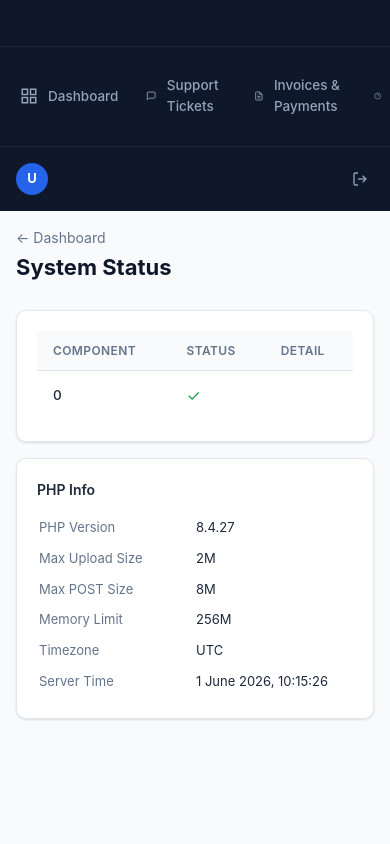
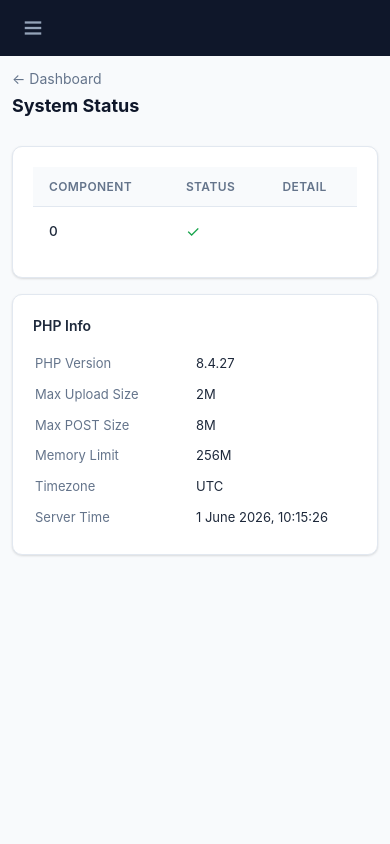
Before and after one commit to waltyw/Customer-Portal-White-Label, a PHP site: template templates/admin/system-status.php in a window 390 px wide. Run offline with PHP 8.4, Linux system fonts and the light colour scheme; the template is opened without the code that fills it: most values are stand-ins (such as "Sample title", 1, 10 or a date in 2020); data that the repository does not hold is empty.

Commit message:
feat: full mobile responsive layout with off-canvas sidebar
Replaces cramped horizontal tab nav with a proper hamburger drawer on
mobile. Tables auto-wrap for horizontal scroll. Added breakpoints at
1024px, 768px, and 480px for tablet/phone/small-phone.

Co-Authored-By: Claude Sonnet 4.6 <noreply@anthropic.com>

```diff
--- a/assets/css/app.css
+++ b/assets/css/app.css
@@ -756,14 +756,129 @@ code {
     color: #0f172a;
 }
 
+/* ── Mobile header (hidden on desktop) ──────────────────────────────────────── */
+.mobile-header {
+    display: none;
+    align-items: center;
+    padding: 0 16px;
+    height: 56px;
+    background: var(--sidebar-bg);
+    gap: 12px;
+    flex-shrink: 0;
+    position: sticky;
+    top: 0;
+    z-index: 100;
+}
+
+.hamburger {
+    background: none;
+    border: none;
+    color: var(--sidebar-text);
+    cursor: pointer;
+    padding: 6px;
+    border-radius: 6px;
+    display: flex;
+    align-items: center;
+    justify-content: center;
+    transition: color .15s, background .15s;
+    flex-shrink: 0;
+    line-height: 1;
+}
+
+.hamburger:hover { color: #fff; background: rgba(255,255,255,.1); }
+
+.mobile-logo-img {
+    height: 30px;
+    width: auto;
+    background: #fff;
+    border-radius: 6px;
+    padding: 3px 7px;
+    display: block;
+}
+
+.mobile-logo-text {
+    color: #fff;
+    font-size: 15px;
+    font-weight: 700;
+}
+
+/* ── Sidebar overlay ─────────────────────────────────────────────────────────── */
+.sidebar-overlay {
+    display: none;
+    position: fixed;
+    inset: 0;
+    background: rgba(0,0,0,.5);
+    z-index: 999;
+    opacity: 0;
+    transition: opacity .25s;
+    pointer-events: none;
+}
+
+.sidebar-overlay.is-open {
+    opacity: 1;
+    pointer-events: auto;
+}
+
+/* ── Table scroll wrapper ────────────────────────────────────────────────────── */
+.table-responsive {
+    overflow-x: auto;
+    -webkit-overflow-scrolling: touch;
+}
+
 /* ── Responsive ──────────────────────────────────────────────────────────────── */
+@media (max-width: 1024px) {
+    .content-inner { padding: 24px; }
+    .stats-grid { grid-template-columns: repeat(2, 1fr); }
+}
+
 @media (max-width: 768px) {
-    .layout { flex-direction: column; }
-    .sidebar { width: 100%; height: auto; position: static; }
-    .sidebar-nav { flex-direction: row; overflow-x: auto; gap: 4px; padding: 8px; }
+    /* Show mobile header */
+    .mobile-header { display: flex; }
+
+    /* Sidebar becomes off-canvas drawer */
+    .sidebar {
+        position: fixed;
+        top: 0;
+        left: 0;
+        height: 100vh;
+        width: 260px;
+        z-index: 1000;
+        transform: translateX(-100%);
+        transition: transform .25s ease;
+    }
+
+    .sidebar.is-open { transform: translateX(0); }
+
+    /* Show overlay */
+    .sidebar-overlay { display: block; }
+
+    /* Keep sidebar nav vertical */
+    .sidebar-nav {
+        flex-direction: column;
+        overflow-x: visible;
+        padding: 12px;
+        gap: 2px;
+    }
+
+    /* Content fills full width */
     .content-inner { padding: 16px; }
-    .stats-grid { grid-template-columns: 1fr 1fr; }
     .grid-2 { grid-template-columns: 1fr; }
     .form-row { flex-direction: column; }
     .page-header { flex-direction: column; align-items: flex-start; }
+
+    /* Payment */
+    .payment-amount-value { font-size: 32px; }
+
+    /* Auth card */
+    .auth-card { padding: 28px 20px; }
 }
+
+@media (max-width: 480px) {
+    .stats-grid { grid-template-columns: 1fr; }
+    .content-inner { padding: 12px; }
+    .page-header h1 { font-size: 18px; }
+    .payment-amount-value { font-size: 26px; }
+    .payment-amount-card { padding: 20px; }
+    .auth-card { padding: 24px 16px; }
+    .btn { min-height: 44px; }
+}
--- a/assets/js/app.js
+++ b/assets/js/app.js
@@ -23,3 +23,30 @@ document.querySelectorAll('.nav-item').forEach(link => {
         link.classList.add('active');
     }
 });
+
+// Mobile sidebar toggle
+const sidebar = document.getElementById('sidebar');
+const overlay = document.getElementById('sidebarOverlay');
+const toggle  = document.getElementById('sidebarToggle');
+
+if (sidebar && overlay && toggle) {
+    const openSidebar  = () => { sidebar.classList.add('is-open'); overlay.classList.add('is-open'); };
+    const closeSidebar = () => { sidebar.classList.remove('is-open'); overlay.classList.remove('is-open'); };
+
+    toggle.addEventListener('click', openSidebar);
+    overlay.addEventListener('click', closeSidebar);
+
+    sidebar.querySelectorAll('.nav-item').forEach(link => {
+        link.addEventListener('click', closeSidebar);
+    });
+}
+
+// Auto-wrap tables for horizontal scroll on mobile
+document.querySelectorAll('.table').forEach(table => {
+    if (!table.parentElement.classList.contains('table-responsive')) {
+        const wrap = document.createElement('div');
+        wrap.className = 'table-responsive';
+        table.parentNode.insertBefore(wrap, table);
+        wrap.appendChild(table);
+    }
+});
--- a/templates/layouts/main.php
+++ b/templates/layouts/main.php
@@ -27,7 +27,7 @@ $customLinks  = \App\Models\Setting::menuLinks();
 ?>
 <div class="layout">
     <!-- Sidebar -->
-    <aside class="sidebar">
+    <aside class="sidebar" id="sidebar">
         <div class="sidebar-brand">
             <?php
             $logoExt  = \App\Models\Setting::get('logo_ext') ?: 'png';
@@ -91,6 +91,18 @@ $customLinks  = \App\Models\Setting::menuLinks();
 
     <!-- Main content -->
     <main class="main-content">
+        <header class="mobile-header">
+            <button class="hamburger" id="sidebarToggle" aria-label="Open menu">
+                <svg width="22" height="22" viewBox="0 0 24 24" fill="none" stroke="currentColor" stroke-width="2.5"><line x1="3" y1="6" x2="21" y2="6"/><line x1="3" y1="12" x2="21" y2="12"/><line x1="3" y1="18" x2="21" y2="18"/></svg>
+            </button>
+            <div>
+                <?php if (file_exists($logoFile)): ?>
+                <img src="/assets/img/logo.<?= $logoExt ?>?v=<?= filemtime($logoFile) ?>" alt="<?= \App\Core\Security::e($appName) ?>" class="mobile-logo-img">
+                <?php else: ?>
+                <span class="mobile-logo-text"><?= \App\Core\Security::e($appName) ?></span>
+                <?php endif; ?>
+            </div>
+        </header>
         <div class="content-inner">
             <?php if (isset($flash)): ?>
             <div class="alert alert-<?= \App\Core\Security::e($flash['type']) ?>">
@@ -103,6 +115,7 @@ $customLinks  = \App\Models\Setting::menuLinks();
     </main>
 </div>
 
+<div class="sidebar-overlay" id="sidebarOverlay"></div>
 <script src="/assets/js/app.js"></script>
 </body>
 </html>
```
Also changed, not shown: templates/layouts/admin.php (+14 -1 lines).
